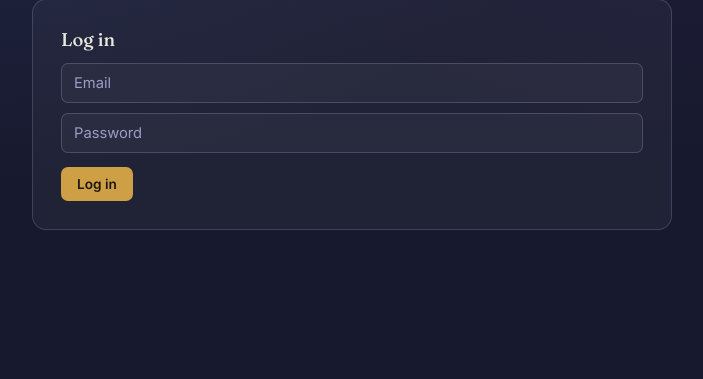
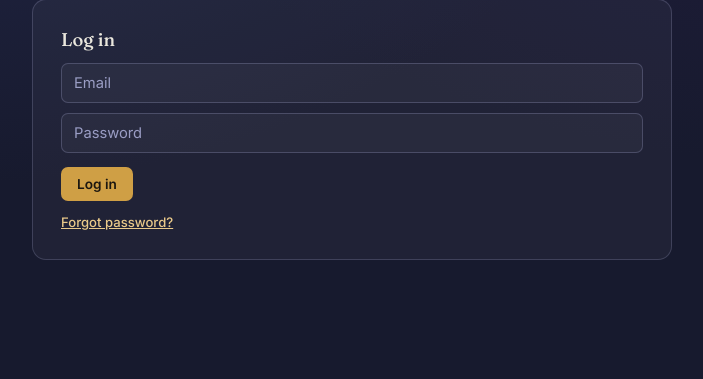
Before and after one commit to ashmit-mitra/Gemini-Journal, a Flask app: page / in a window 1280 px wide. Shown: the part 421-800 px from the top of the page, without its empty margins (288-991 px from the left). Run offline with Flask 3, Linux system fonts and the light colour scheme; some libraries are stand-ins or nearby versions.

```diff
--- a/Templates/index.html
+++ b/Templates/index.html
@@ -154,6 +154,17 @@
     font-weight: 600;
   }
   .btn-primary:hover { background: var(--gold-soft); }
+
+  .btn-link {
+    background: none;
+    border: none;
+    padding: 0;
+    color: var(--gold-soft);
+    font-size: 0.82rem;
+    text-decoration: underline;
+    cursor: pointer;
+  }
+  .btn-link:hover { color: var(--gold); background: none; }
 
   .btn-ghost-danger { color: var(--danger); border-color: rgba(181,101,79,0.35); }
   .btn-ghost-danger:hover { background: rgba(181,101,79,0.12); border-color: var(--danger); }
@@ -363,6 +374,9 @@
         <input type="password" id="login-password" placeholder="Password">
       </div>
       <button class="btn-primary" onclick="logIn()">Log in</button>
+      <div style="margin-top:10px;">
+        <button class="btn-link" onclick="resetPassword()">Forgot password?</button>
+      </div>
     </div>
   </div>
 
@@ -467,6 +481,21 @@
     const password = document.getElementById('login-password').value;
     auth.signInWithEmailAndPassword(email, password)
       .catch(error => alert(error.message));
+  }
+
+  function resetPassword() {
+    const email = document.getElementById('login-email').value;
+    if (!email) {
+      alert('Please type your email in the login field above first, then click "Forgot password?" again.');
+      return;
+    }
+    auth.sendPasswordResetEmail(email)
+      .then(() => {
+        alert('Password reset email sent! Check your inbox for a link to set a new password.');
+      })
+      .catch(error => {
+        alert('Error: ' + error.message);
+      });
   }
 
   function logOut() {
```
